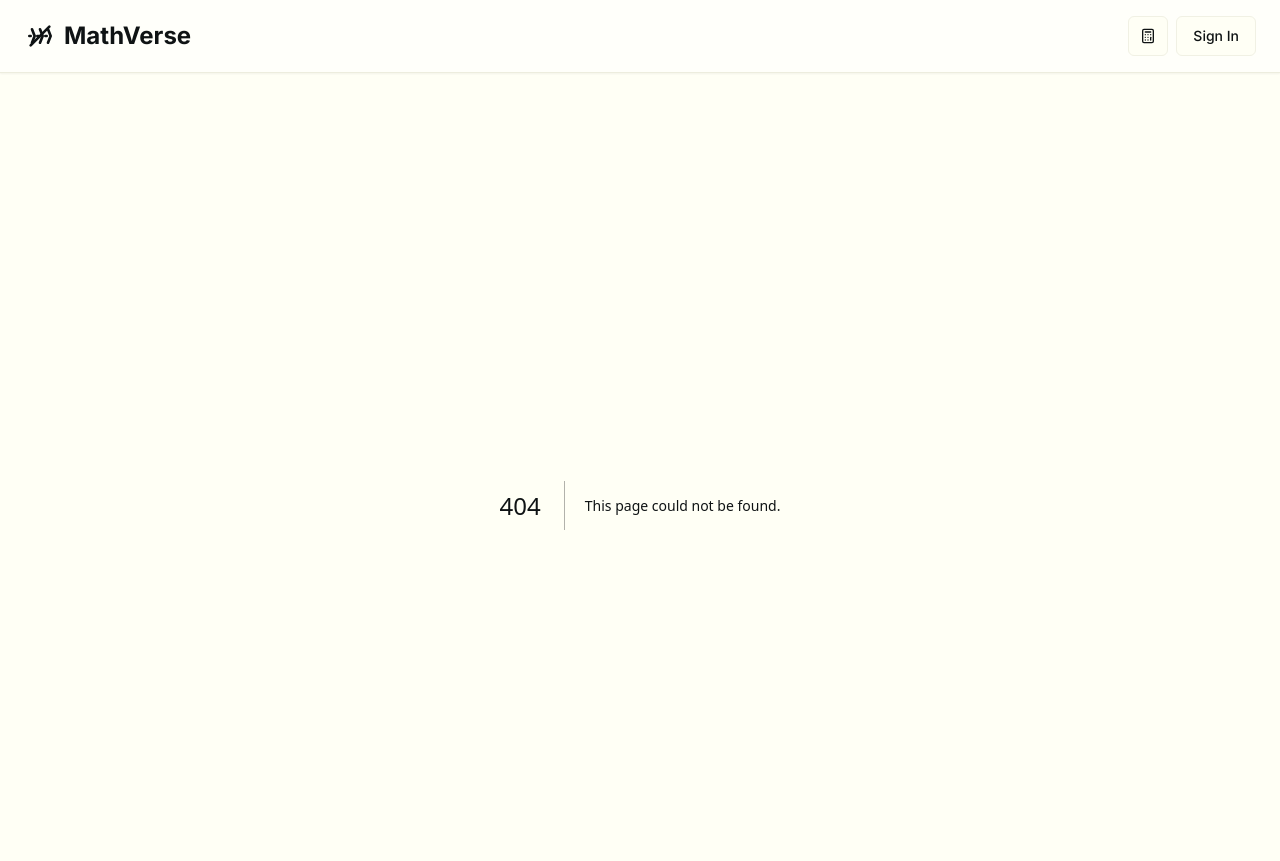
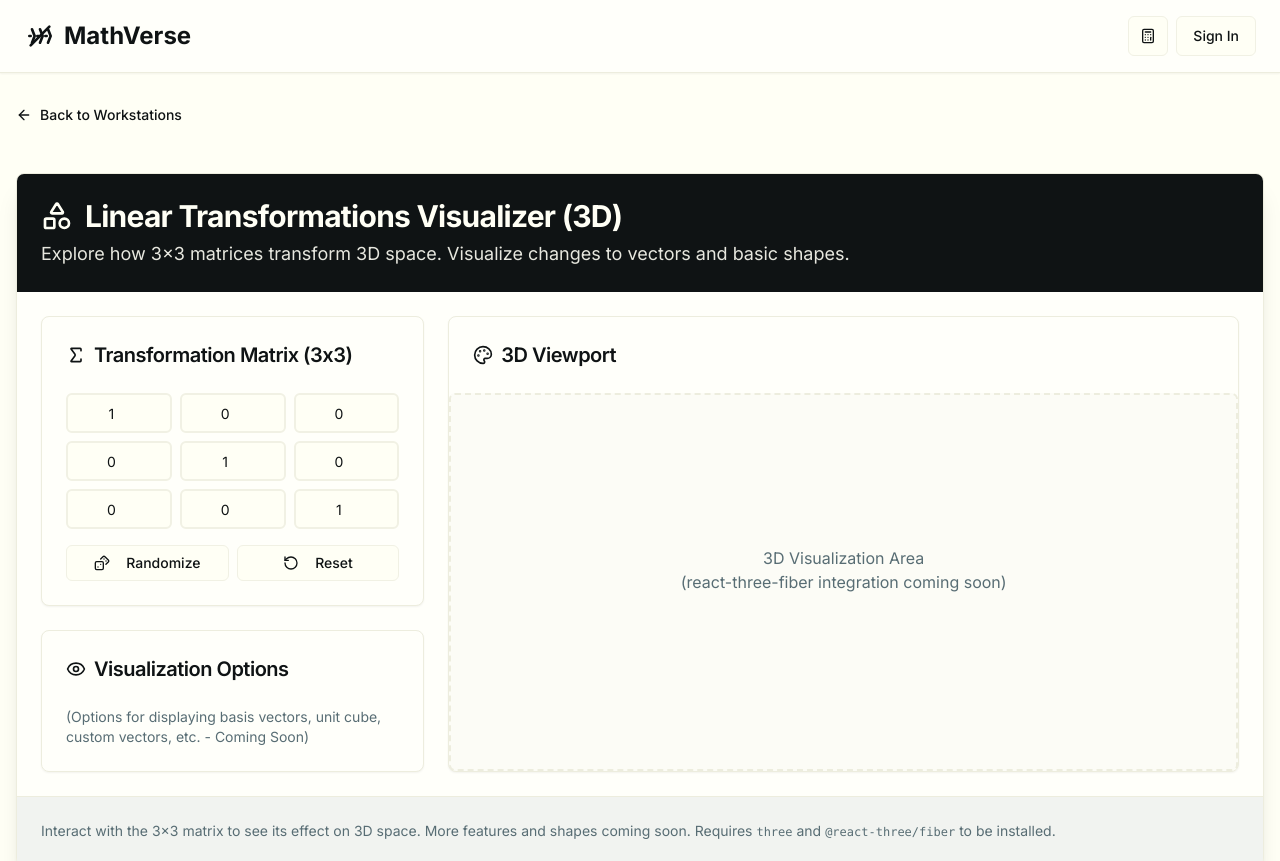
Before and after one commit to Eavyjr/Math-Verse, a Next.js app: page /operations/linear-transformations in a window 1280 px wide. Before the commit this address had no page. Shown: the top 861 px of the page. Built offline with nearby package versions, Linux system fonts and the light colour scheme.

Commit message:
Go ahead and do that, and add a button below the 2x2 visualization in the matrix operation page if a user wishes to explore higher order matrixs visualization.

```diff
--- a/package.json
+++ b/package.json
@@ -36,6 +36,7 @@
     "@radix-ui/react-tabs": "^1.1.3",
     "@radix-ui/react-toast": "^1.2.6",
     "@radix-ui/react-tooltip": "^1.1.8",
+    "@react-three/fiber": "^8.17.1",
     "@tanstack-query-firebase/react": "^1.0.5",
     "@tanstack/react-query": "^5.66.0",
     "@vercel/analytics": "^1.5.0",
@@ -45,7 +46,7 @@
     "dotenv": "^16.5.0",
     "firebase": "^11.7.3",
     "genkit": "^1.8.0",
-    "katex": "^0.16.9",
+    "katex": "^0.16.10",
     "lucide-react": "^0.475.0",
     "mathjs": "^13.0.3",
     "next": "^15.3.2",
@@ -57,6 +58,7 @@
     "recharts": "^2.15.1",
     "tailwind-merge": "^3.0.1",
     "tailwindcss-animate": "^1.0.7",
+    "three": "^0.168.0",
     "zod": "^3.24.2"
   },
   "devDependencies": {
@@ -64,6 +66,7 @@
     "@types/node": "^20",
     "@types/react": "^18",
     "@types/react-dom": "^18",
+    "@types/three": "^0.168.0",
     "genkit-cli": "^1.8.0",
     "postcss": "^8",
     "tailwindcss": "^3.4.1",
--- /dev/null
+++ b/src/app/operations/linear-transformations/page.tsx
@@ -0,0 +1,147 @@
+
+'use client';
+
+import { useState, useEffect, useRef } from 'react';
+import Link from 'next/link';
+import { ArrowLeft, Shapes, Dices, Trash2, PlusCircle, MinusCircle, RotateCcw, Palette, Eye, Sigma } from 'lucide-react';
+import { Button } from '@/components/ui/button';
+import { Card, CardContent, CardHeader, CardTitle, CardDescription, CardFooter } from '@/components/ui/card';
+import { Input } from '@/components/ui/input';
+import { Label } from '@/components/ui/label';
+import { useToast } from '@/hooks/use-toast';
+
+// Placeholder for future react-three-fiber imports
+// import { Canvas } from '@react-three/fiber';
+// import { OrbitControls, Box, Sphere, Line } from '@react-three/drei';
+
+const initialMatrix3x3 = () => [
+  [1, 0, 0],
+  [0, 1, 0],
+  [0, 0, 1],
+];
+
+export default function LinearTransformationsPage() {
+  const { toast } = useToast();
+  const [matrix, setMatrix] = useState<number[][]>(initialMatrix3x3());
+  // Add state for vectors, shapes to transform, etc. later
+
+  const handleMatrixChange = (
+    rowIndex: number,
+    colIndex: number,
+    value: string
+  ) => {
+    const numValue = parseFloat(value);
+    setMatrix(prevMatrix => {
+      const newMatrix = prevMatrix.map(row => [...row]);
+      newMatrix[rowIndex][colIndex] = isNaN(numValue) ? 0 : numValue;
+      return newMatrix;
+    });
+  };
+
+  const handleRandomizeMatrix = () => {
+    setMatrix(
+      Array(3)
+        .fill(null)
+        .map(() =>
+          Array(3)
+            .fill(null)
+            .map(() => parseFloat((Math.random() * 20 - 10).toFixed(1)))
+        )
+    );
+    toast({ title: "Matrix Randomized", description: "3x3 matrix values have been randomized." });
+  };
+
+  const handleResetMatrix = () => {
+    setMatrix(initialMatrix3x3());
+    toast({ title: "Matrix Reset", description: "Matrix reset to identity." });
+  };
+
+  return (
+    <div className="space-y-8">
+      <Link href="/" className="inline-flex items-center text-sm font-medium text-primary hover:underline mb-4">
+        <ArrowLeft className="mr-2 h-4 w-4" />
+        Back to Workstations
+      </Link>
+
+      <Card className="shadow-xl rounded-lg overflow-hidden">
+        <CardHeader className="bg-primary text-primary-foreground p-6">
+          <CardTitle className="text-3xl font-bold flex items-center">
+            <Shapes className="h-8 w-8 mr-3" />
+            Linear Transformations Visualizer (3D)
+          </CardTitle>
+          <CardDescription className="text-primary-foreground/90 text-lg">
+            Explore how 3x3 matrices transform 3D space. Visualize changes to vectors and basic shapes.
+          </CardDescription>
+        </CardHeader>
+        <CardContent className="p-6 grid grid-cols-1 md:grid-cols-3 gap-6">
+          {/* Left Panel: Controls */}
+          <div className="md:col-span-1 space-y-6">
+            <Card>
+              <CardHeader>
+                <CardTitle className="text-xl flex items-center"><Sigma className="mr-2 h-5 w-5" />Transformation Matrix (3x3)</CardTitle>
+              </CardHeader>
+              <CardContent className="space-y-2">
+                {matrix.map((row, rowIndex) => (
+                  <div key={rowIndex} className="flex gap-2">
+                    {row.map((cell, colIndex) => (
+                      <Input
+                        key={colIndex}
+                        type="number"
+                        value={cell}
+                        onChange={(e) => handleMatrixChange(rowIndex, colIndex, e.target.value)}
+                        className="w-full text-center border-2 focus:border-accent focus:ring-accent"
+                        aria-label={`Matrix row ${rowIndex + 1} col ${colIndex + 1}`}
+                      />
+                    ))}
+                  </div>
+                ))}
+                <div className="flex gap-2 pt-2">
+                  <Button onClick={handleRandomizeMatrix} variant="outline" size="sm" className="flex-1">
+                    <Dices className="mr-2 h-4 w-4" /> Randomize
+                  </Button>
+                  <Button onClick={handleResetMatrix} variant="outline" size="sm" className="flex-1">
+                    <RotateCcw className="mr-2 h-4 w-4" /> Reset
+                  </Button>
+                </div>
+              </CardContent>
+            </Card>
+
+            <Card>
+              <CardHeader>
+                <CardTitle className="text-xl flex items-center"><Eye className="mr-2 h-5 w-5" />Visualization Options</CardTitle>
+              </CardHeader>
+              <CardContent>
+                <p className="text-sm text-muted-foreground">
+                  (Options for displaying basis vectors, unit cube, custom vectors, etc. - Coming Soon)
+                </p>
+              </CardContent>
+            </Card>
+          </div>
+
+          {/* Right Panel: 3D Visualization */}
+          <div className="md:col-span-2">
+            <Card className="h-[500px] md:h-full flex flex-col">
+              <CardHeader>
+                <CardTitle className="text-xl flex items-center"><Palette className="mr-2 h-5 w-5" />3D Viewport</CardTitle>
+              </CardHeader>
+              <CardContent className="flex-grow flex items-center justify-center bg-muted/30 border-2 border-dashed border-border rounded-md">
+                {/* Canvas for react-three-fiber will go here */}
+                <p className="text-muted-foreground text-center">
+                  3D Visualization Area
+                  <br />
+                  (react-three-fiber integration coming soon)
+                </p>
+              </CardContent>
+            </Card>
+          </div>
+        </CardContent>
+        <CardFooter className="p-6 bg-secondary/50 border-t">
+          <p className="text-sm text-muted-foreground">
+            Interact with the 3x3 matrix to see its effect on 3D space. More features and shapes coming soon.
+            Requires <code className="text-xs">three</code> and <code className="text-xs">@react-three/fiber</code> to be installed.
+          </p>
+        </CardFooter>
+      </Card>
+    </div>
+  );
+}
--- a/src/app/operations/matrix/page.tsx
+++ b/src/app/operations/matrix/page.tsx
@@ -13,7 +13,7 @@ import { Alert, AlertDescription, AlertTitle } from "@/components/ui/alert";
 import { Select, SelectContent, SelectItem, SelectTrigger, SelectValue, SelectGroup, SelectLabel } from "@/components/ui/select";
 import { Accordion, AccordionContent, AccordionItem, AccordionTrigger } from "@/components/ui/accordion";
 import { Label } from '@/components/ui/label';
-import { ArrowLeft, BarChartHorizontalBig, PlusCircle, Trash2, Calculator, Sigma, Ratio, Brain, XCircle, Info, Loader2, Activity, Image as ImageIcon } from 'lucide-react'; // Added ImageIcon
+import { ArrowLeft, BarChartHorizontalBig, PlusCircle, Trash2, Calculator, Sigma, Ratio, Brain, XCircle, Info, Loader2, Activity, ImageIcon, Shapes } from 'lucide-react';
 import { useToast } from "@/hooks/use-toast";
 import { handlePerformMatrixOperationAction } from '@/app/actions';
 import type { MatrixOperationInput, MatrixOperationOutput } from '@/ai/flows/perform-matrix-operation';
@@ -68,17 +68,20 @@
 const parseAIResult = (resultString: string): number[][] | number | string => {
     if (!resultString) return resultString;
     try {
+        // Attempt to parse as a JSON matrix first
         const parsed = JSON.parse(resultString);
         if (Array.isArray(parsed) && parsed.every(row => Array.isArray(row) && row.every(el => typeof el === 'number'))) {
             return parsed as number[][];
         }
     } catch (e) {
-      // Not a valid JSON matrix string
+      // Not a valid JSON matrix string, proceed to check if it's a number or just text
     }
+    // Check if it's a plain number
     const num = parseFloat(resultString);
     if (!isNaN(num) && isFinite(num) && num.toString().trim() === resultString.trim()) {
         return num;
     }
+    // Otherwise, treat it as a descriptive string (which might contain KaTeX for decompositions)
     return resultString;
 };
 
@@ -133,78 +136,69 @@ export default function MatrixOperationsPage() {
     }
   ];
 
+  const getShape = (matrix: number[][]): string => {
+    if (!matrix || matrix.length === 0) return "0 x 0";
+    return `${matrix.length} x ${matrix[0]?.length || 0}`;
+  };
+
+  const isSquareMatrix = (matrix: number[][]): boolean => {
+    if (!matrix || matrix.length === 0) return false;
+    return matrix.length === (matrix[0]?.length || 0);
+  };
+
+  const isSymmetricMatrix = (matrix: number[][]): boolean | null => {
+    if (!isSquareMatrix(matrix)) return null;
+    const size = matrix.length;
+    for (let i = 0; i < size; i++) {
+      for (let j = i + 1; j < size; j++) {
+        if (matrix[i][j] !== matrix[j][i]) return false;
+      }
+    }
+    return true;
+  };
+
+  const isIdentityMatrix = (matrix: number[][]): boolean | null => {
+    if (!isSquareMatrix(matrix)) return null;
+    const size = matrix.length;
+    for (let i = 0; i < size; i++) {
+      for (let j = 0; j < size; j++) {
+        if (i === j && matrix[i][j] !== 1) return false;
+        if (i !== j && matrix[i][j] !== 0) return false;
+      }
+    }
+    return true;
+  };
+
+  const isDiagonalMatrix = (matrix: number[][]): boolean | null => {
+    if (!isSquareMatrix(matrix)) return null;
+    const size = matrix.length;
+    for (let i = 0; i < size; i++) {
+      for (let j = 0; j < size; j++) {
+        if (i !== j && matrix[i][j] !== 0) return false;
+      }
+    }
+    return true;
+  };
+
+  const isZeroMatrixFunc = (matrix: number[][]): boolean => {
+    if (!matrix || matrix.length === 0) return true; // Or false depending on definition for empty
+    return matrix.every(row => row.every(cell => cell === 0));
+  };
+
+
   useEffect(() => {
     if (!matrixA || matrixA.length === 0 || matrixA[0].length === 0) {
       setMatrixAProperties(null);
       return;
     }
-
-    const rows = matrixA.length;
-    const cols = matrixA[0].length;
-    const shape = `${rows} x ${cols}`;
-    const square = rows === cols;
-
-    let symmetric: boolean | null = null;
-    let identity: boolean | null = null;
-    let diagonal: boolean | null = null;
-
-    if (square) {
-      symmetric = true;
-      for (let i = 0; i < rows; i++) {
-        for (let j = i + 1; j < cols; j++) {
-          if (matrixA[i][j] !== matrixA[j][i]) {
-            symmetric = false;
-            break;
-          }
-        }
-        if (!symmetric) break;
-      }
-
-      identity = true;
-      for (let i = 0; i < rows; i++) {
-        for (let j = 0; j < cols; j++) {
-          if (i === j && matrixA[i][j] !== 1) {
-            identity = false;
-            break;
-          }
-          if (i !== j && matrixA[i][j] !== 0) {
-            identity = false;
-            break;
-          }
-        }
-        if (!identity) break;
-      }
-
-      diagonal = true;
-      for (let i = 0; i < rows; i++) {
-        for (let j = 0; j < cols; j++) {
-          if (i !== j && matrixA[i][j] !== 0) {
-            diagonal = false;
-            break;
-          }
-        }
-        if (!diagonal) break;
-      }
-    }
-
-    let zero = true;
-    for (let i = 0; i < rows; i++) {
-      for (let j = 0; j < cols; j++) {
-        if (matrixA[i][j] !== 0) {
-          zero = false;
-          break;
-        }
-      }
-      if (!zero) break;
-    }
-
+    const square = isSquareMatrix(matrixA);
     setMatrixAProperties({
-      shape,
+      shape: getShape(matrixA),
       isSquare: square,
-      isSymmetric: symmetric,
-      isIdentity: identity,
-      isDiagonal: diagonal,
-      isZeroMatrix: zero,
+      isSymmetric: isSymmetricMatrix(matrixA),
+      isIdentity: isIdentityMatrix(matrixA),
+      isDiagonal: isDiagonalMatrix(matrixA),
+      isZeroMatrix: isZeroMatrixFunc(matrixA),
     });
   }, [matrixA]);
 
@@ -217,25 +211,32 @@ export default function MatrixOperationsPage() {
 
     const isMatrixA2x2 = matrixA.length === 2 && matrixA[0]?.length === 2;
 
-    // Canvas setup
     const width = canvas.width;
     const height = canvas.height;
+    ctx.clearRect(0, 0, width, height); // Clear canvas
+
+    if (!isMatrixA2x2) {
+        ctx.font = "14px Arial";
+        ctx.fillStyle = "hsl(var(--muted-foreground))";
+        ctx.textAlign = "center";
+        ctx.fillText("Visualization available for 2x2 Matrix A", width / 2, height / 2);
+        return;
+    }
+
     const originX = width / 2;
     const originY = height / 2;
-    const scale = 30; // pixels per unit
-
-    ctx.clearRect(0, 0, width, height);
+    const scale = 30;
 
     // Draw grid
     ctx.strokeStyle = 'hsl(var(--border))';
     ctx.lineWidth = 0.5;
-    for (let x = -originX; x < originX; x += scale) {
+    for (let x = -Math.floor(width / (2*scale)) * scale; x <= Math.floor(width / (2*scale)) * scale; x += scale) {
         ctx.beginPath();
         ctx.moveTo(originX + x, 0);
         ctx.lineTo(originX + x, height);
         ctx.stroke();
     }
-    for (let y = -originY; y < originY; y += scale) {
+    for (let y = -Math.floor(height / (2*scale)) * scale; y <= Math.floor(height / (2*scale)) * scale; y += scale) {
         ctx.beginPath();
         ctx.moveTo(0, originY + y);
         ctx.lineTo(width, originY + y);
@@ -247,41 +248,27 @@ export default function MatrixOperationsPage() {
     ctx.lineWidth = 1;
     ctx.beginPath();
     ctx.moveTo(0, originY);
-    ctx.lineTo(width, originY); // X-axis
+    ctx.lineTo(width, originY);
     ctx.moveTo(originX, 0);
-    ctx.lineTo(originX, height); // Y-axis
+    ctx.lineTo(originX, height);
     ctx.stroke();
 
-    if (!isMatrixA2x2) {
-        ctx.font = "14px Arial";
-        ctx.fillStyle = "hsl(var(--muted-foreground))";
-        ctx.textAlign = "center";
-        ctx.fillText("Visualization available for 2x2 Matrix A", width / 2, height / 2);
-        return;
-    }
-
     const [[a, b], [c, d]] = matrixA;
-
-    // Basis vectors
     const iHat = { x: 1, y: 0 };
     const jHat = { x: 0, y: 1 };
-
-    // Transformed basis vectors
     const iHatTransformed = { x: a * iHat.x + b * iHat.y, y: c * iHat.x + d * iHat.y };
     const jHatTransformed = { x: a * jHat.x + b * jHat.y, y: c * jHat.x + d * jHat.y };
 
-    // Helper to draw a vector
     const drawVector = (vec: { x: number; y: number }, color: string, label?: string) => {
       ctx.beginPath();
       ctx.moveTo(originX, originY);
       const endX = originX + vec.x * scale;
-      const endY = originY - vec.y * scale; // Y is inverted in canvas
+      const endY = originY - vec.y * scale; // Y is inverted
       ctx.lineTo(endX, endY);
       ctx.strokeStyle = color;
       ctx.lineWidth = 2;
       ctx.stroke();
 
-      // Arrowhead
       const headlen = 8;
       const angle = Math.atan2(endY - originY, endX - originX);
       ctx.beginPath();
@@ -296,17 +283,16 @@ export default function MatrixOperationsPage() {
       if (label) {
         ctx.fillStyle = color;
         ctx.font = "bold 12px Arial";
+        ctx.textAlign = "left";
+        ctx.textBaseline = "bottom";
         ctx.fillText(label, endX + 5, endY - 5);
       }
     };
 
-    // Draw original basis vectors
-    drawVector(iHat, 'hsl(var(--chart-1))', 'i'); // Example color
-    drawVector(jHat, 'hsl(var(--chart-2))', 'j'); // Example color
-
-    // Draw transformed basis vectors
-    drawVector(iHatTransformed, 'hsl(var(--chart-4))', "A*i"); // Example color
-    drawVector(jHatTransformed, 'hsl(var(--chart-5))', "A*j"); // Example color
+    drawVector(iHat, 'hsl(var(--chart-1))', 'i');
+    drawVector(jHat, 'hsl(var(--chart-2))', 'j');
+    drawVector(iHatTransformed, 'hsl(var(--chart-4))', "A·i");
+    drawVector(jHatTransformed, 'hsl(var(--chart-5))', "A·j");
 
   }, [matrixA]);
 
@@ -435,8 +421,8 @@ export default function MatrixOperationsPage() {
     return `\\begin{bmatrix} ${rows.join(' \\\\ ')} \\end{bmatrix}`;
   };
 
-  const renderComputedResult = (result: string) => {
-    const parsedResult = parseAIResult(result);
+  const renderComputedResult = (resultString: string) => {
+    const parsedResult = parseAIResult(resultString);
 
     if (typeof parsedResult === 'number') {
       return <span className="font-mono p-1 rounded-sm bg-muted text-primary dark:text-primary-foreground text-lg" dangerouslySetInnerHTML={{ __html: renderMath(parsedResult.toString(), false) }} />;
@@ -451,7 +437,7 @@ export default function MatrixOperationsPage() {
 
   const renderMatrixProperties = () => {
     if (!matrixAProperties) {
-      return <p className="text-muted-foreground">Enter Matrix A to see its properties.</p>;
+      return <p className="text-muted-foreground text-sm">Enter values in Matrix A to see its properties.</p>;
     }
     const { shape, isSquare, isSymmetric, isIdentity, isDiagonal, isZeroMatrix } = matrixAProperties;
     return (
@@ -499,7 +485,7 @@ export default function MatrixOperationsPage() {
                     id="scalar-input"
                     type="number"
                     value={scalarValue}
-                    onChange={(e) => setScalarValue(parseFloat(e.target.value))}
+                    onChange={(e) => setScalarValue(parseFloat(e.target.value) || 0)}
                     placeholder="Enter scalar value"
                     className="text-lg p-3 border-2 focus:border-accent focus:ring-accent w-full md:w-1/3"
                 />
@@ -617,7 +603,8 @@ export default function MatrixOperationsPage() {
             </Card>
           )}
 
-          <Card className="mt-8 bg-secondary/30">
+          <div className="grid grid-cols-1 md:grid-cols-2 gap-6 mt-8">
+            <Card className="bg-secondary/30">
               <CardHeader>
                   <CardTitle className="text-xl flex items-center"><Activity className="mr-2 h-5 w-5"/>Matrix Properties (Matrix A)</CardTitle>
                   <CardDescription>Calculated characteristics of Matrix A.</CardDescription>
@@ -627,7 +614,7 @@ export default function MatrixOperationsPage() {
               </CardContent>
             </Card>
 
-          <Card className="mt-8 bg-secondary/30">
+            <Card className="bg-secondary/30">
               <CardHeader>
                   <CardTitle className="text-xl flex items-center"><ImageIcon className="mr-2 h-5 w-5"/>2x2 Matrix Visualization</CardTitle>
                   <CardDescription>Visual representation of how Matrix A (if 2x2) transforms basis vectors.</CardDescription>
@@ -636,8 +623,16 @@ export default function MatrixOperationsPage() {
                    <div className="flex flex-col items-center justify-center border-2 border-dashed border-border rounded-md p-4 bg-background min-h-[320px]">
                       <canvas ref={canvasRef} width="300" height="300" className="bg-background rounded-md"></canvas>
                   </div>
+                  <div className="mt-4 text-center">
+                    <Button variant="link" asChild>
+                      <Link href="/operations/linear-transformations">
+                        <Shapes className="mr-2 h-4 w-4" /> Explore 3D+ Transformations
+                      </Link>
+                    </Button>
+                  </div>
               </CardContent>
             </Card>
+          </div>
 
         </CardContent>
          <CardFooter className="p-6 bg-secondary/50 border-t">
--- a/src/components/landing/math-workstation-tabs.tsx
+++ b/src/components/landing/math-workstation-tabs.tsx
@@ -5,7 +5,7 @@ import { Tabs, TabsContent, TabsList, TabsTrigger } from "@/components/ui/tabs";
 import { Card, CardContent, CardDescription, CardHeader, CardTitle } from "@/components/ui/card";
 import { Button } from "@/components/ui/button";
 import Link from "next/link";
-import { Calculator, Sigma, Ratio, BarChartHorizontalBig, Share2, FunctionSquare, Grid3X3 } from 'lucide-react';
+import { Calculator, Sigma, Ratio, Grid3X3, Share2, FunctionSquare, BarChartHorizontalBig, Shapes } from 'lucide-react';
 
 const workstations = [
   {
@@ -28,7 +28,7 @@ const workstations = [
     value: "differentiation",
     title: "Differentiation & DEs",
     icon: <Ratio className="mr-2 h-5 w-5" />,
-    description: "Find derivatives, solve differential equations, and see step-by-step solutions. Now includes higher-order derivatives.",
+    description: "Find derivatives, solve differential equations, and see step-by-step solutions.",
     cta: "Explore Calculus",
     href: "/operations/differentiation"
   },
@@ -39,6 +39,14 @@ const workstations = [
     description: "Perform a wide range of matrix operations, from basic arithmetic to complex decompositions.",
     cta: "Explore Matrices",
     href: "/operations/matrix"
+  },
+  {
+    value: "linear-transformations",
+    title: "Linear Transformations",
+    icon: <Shapes className="mr-2 h-5 w-5" />,
+    description: "Visualize 3D matrix transformations. See how vectors and shapes change in space.",
+    cta: "Visualize Transforms",
+    href: "/operations/linear-transformations"
   },
   {
     value: "graph-theory",
@@ -73,9 +81,7 @@ export default function MathWorkstationTabs() {
         Explore Our Math Workstations
       </h2>
       <Tabs defaultValue={workstations[0].value} className="w-full">
-        {/* Outer div handles scrolling and bottom border */}
         <div className="overflow-x-auto no-scrollbar border-b">
-          {/* TabsList is now inline-flex to size based on content */}
           <TabsList className="inline-flex items-center space-x-1 bg-transparent p-1">
             {workstations.map((ws) => (
               <TabsTrigger
```
Also changed, not shown: 1 other file (tests, documents, lock files or other folders). Lines whose indentation alone changed are shown as unchanged.
